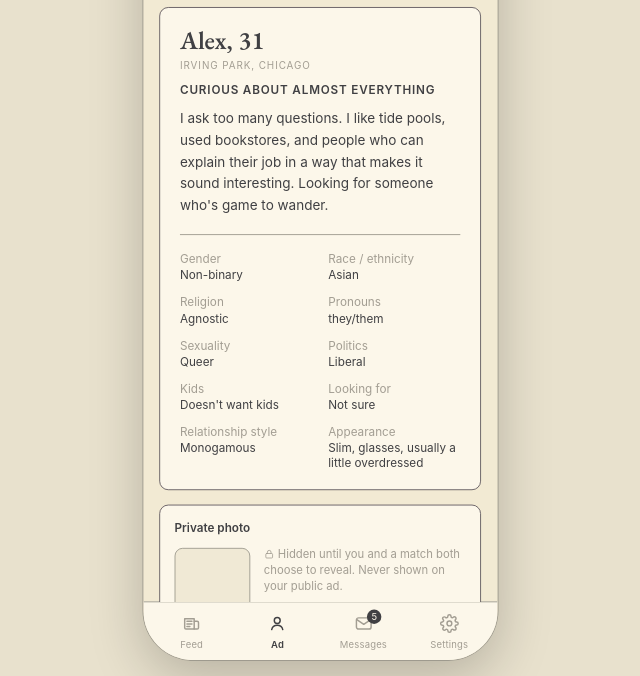
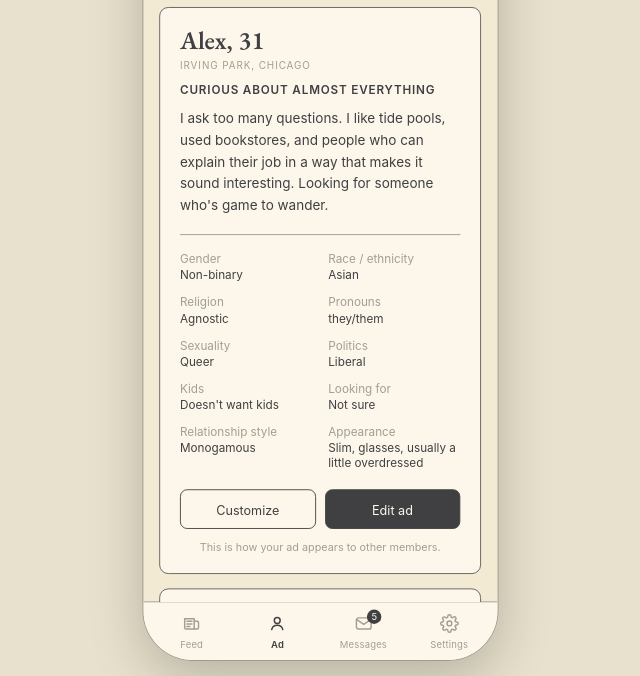
Before and after one commit to boxcutter-boy/classy-wireframe, a plain HTML site: page mobile_v2.html in a window 1280 px wide. Both pictures are taken after a click on the button "Ad". Shown: the part 124-800 px from the top of the page, without its empty margins (320-960 px from the left). Drawn offline with nearby package versions, Linux system fonts and the light colour scheme; a web font is replaced by a local one.

Commit message:
Ad tab: Customize and Edit ad inside the ad card; Face reveal photo card with Add photo on the right. Messages: tabs closer to the header
Co-Authored-By: Claude Opus 5.5 <noreply@anthropic.com>

```diff
--- a/mobile_v2.html
+++ b/mobile_v2.html
@@ -372,7 +372,7 @@
   .sender{font-weight:600;color:var(--ink)}
 
   /* ---------- Messages tabs & requests ---------- */
-  .tabs{display:flex;margin-bottom:20px;border-bottom:1px solid var(--line)}
+  .tabs{display:flex;margin:-12px 0 20px;border-bottom:1px solid var(--line)}   /* pulled up into the page's 20px top padding: the tabs' own padding already spaces them from the header */
   /* flex + align-items:center instead of vertical-align on the pill — a 18px
      badge next to 14px text never centres reliably by baseline alignment */
   /* 11px top/bottom became 12.8/9.2 — same total height, content 1.8px lower,
@@ -556,7 +556,7 @@
   .myad-meta{display:grid;grid-template-columns:1fr 1fr;gap:14px 18px;border-top:1px solid var(--line);padding-top:18px}
   .myad-meta div{font-size:13px}
   .myad-meta span{color:var(--muted);display:block;margin-bottom:2px}
-  .myad-foot{margin-top:16px;display:flex;flex-direction:column;gap:12px}
+  .myad-foot{margin-top:22px;display:flex;flex-direction:column;gap:12px}   /* inside the ad card, under its details */
   .myad-hint{font-size:12px;color:var(--muted);text-align:center}
   .myad-actions{display:flex;gap:10px}
   .myad-decotoggle{display:flex;align-items:center;justify-content:space-between;gap:14px;margin-top:14px;padding:13px 15px;border:1.5px solid var(--line);border-radius:10px;background:var(--panel)}
@@ -689,9 +689,9 @@
   .mp-head{font-size:13px;font-weight:600;color:var(--ink);margin-bottom:13px}
   .mp-row{display:flex;gap:15px;align-items:center}
   .mp-thumb{width:84px;height:106px;border-radius:9px;object-fit:cover;border:1px solid var(--line);flex:none;background:var(--fill)}
-  .mp-meta{display:flex;flex-direction:column;gap:11px}
+  .mp-meta{flex:1;display:flex;flex-direction:column;gap:11px}
   .mp-note{font-size:12.5px;color:var(--muted);line-height:1.45}
-  .mp-meta .btn{align-self:flex-start}
+  .mp-meta .btn{align-self:flex-end}
   .ic-lock{width:12px;height:12px;display:inline-block;vertical-align:-1.5px;flex:none}
 </style>
 <link rel="stylesheet" href="https://use.typekit.net/wrp0uro.css">
@@ -1907,7 +1907,7 @@ function myPhotoSlotHtml(){
     : `<div class="mp-thumb"></div>`;
   return `${thumb}
     <div class="mp-meta">
-      <div class="mp-note">${IC_LOCK} Hidden until you and a match both choose to reveal. Never shown on your public ad.</div>
+      <div class="mp-note">${IC_LOCK} Hidden until you and a match both choose to reveal.</div>
       <button class="btn ghost" id="mpChange">${MY_AD.photo?'Change photo':'Add photo'}</button>
     </div>`;
 }
@@ -1921,19 +1921,19 @@ function renderMyAd(){
         ${adHeadlineHTML(a)}
         <p class="myad-desc" style="font-family:${cssFor(a.bodyFont)}">${a.desc}</p>
         ${adMetaGrid(a)}
+        <div class="myad-foot">
+          <div class="myad-actions">
+            <button class="btn ghost" id="customizeAd">Customize</button>
+            <button class="btn" id="editAd">Edit ad</button>
+          </div>
+          <div class="myad-hint">This is how your ad appears to other members.</div>
+        </div>
       </div>
       ${hyperlegible ? `<div class="myad-decotoggle"><div class="dt-text"><div class="dt-label">Show decorative fonts</div><div class="dt-sub">Preview your ad in the fonts most members see.</div></div><button class="toggle ${myAdShowDecorative?'on':''}" id="decoToggle"></button></div>` : ''}
       <div class="myad-private">
-        <div class="mp-head">Private photo</div>
+        <div class="mp-head">Face reveal photo</div>
         <div class="mp-row" id="mpRow">${myPhotoSlotHtml()}</div>
         <input type="file" accept="image/*" id="myPhotoInput" hidden>
-      </div>
-      <div class="myad-foot">
-        <div class="myad-actions">
-          <button class="btn ghost" id="customizeAd">Customize</button>
-          <button class="btn" id="editAd">Edit ad</button>
-        </div>
-        <div class="myad-hint">This is how your ad appears to other members.</div>
       </div>
     </div>`;
   document.getElementById('editAd').onclick = openEditAd;
```
